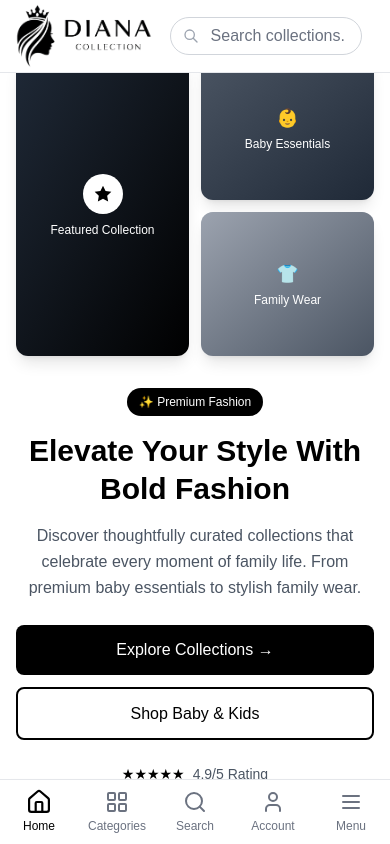
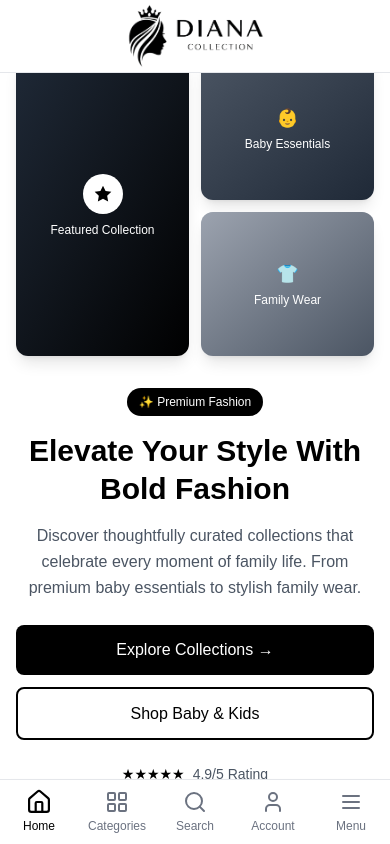
Before and after one commit to SubodhShil/Diana-Collection, a Next.js app: page / in a window 390 px wide. Shown: the top 844 px of the page. Built offline with nearby package versions, Linux system fonts and the light colour scheme; a web font is replaced by a local one.

Commit message:
UI: changed mobile's navbar

```diff
--- a/components/Layout/MobileTopNav.tsx
+++ b/components/Layout/MobileTopNav.tsx
@@ -2,13 +2,12 @@
 
 import Link from 'next/link';
 import Image from 'next/image';
-import SearchBar from '@/components/UI/SearchBar';
 
 const MobileTopNav = () => {
   return (
     <header className="fixed top-0 left-0 right-0 z-40 bg-white border-b border-gray-200">
-      <div className="flex items-center justify-between px-3 h-14 mt-2 mb-2">
-        {/* Left: Logo */}
+      <div className="flex items-center justify-center px-3 h-14 mt-2 mb-2">
+        {/* Centered Logo */}
         <div className="flex-shrink-0">
           <Link href="/">
             <Image
@@ -21,11 +20,6 @@ const MobileTopNav = () => {
             />
           </Link>
         </div>
-
-        {/* Center: Search Bar */}
-        <div className="flex-1 mx-4">
-          <SearchBar />
-        </div>
       </div>
     </header>
   );
```
